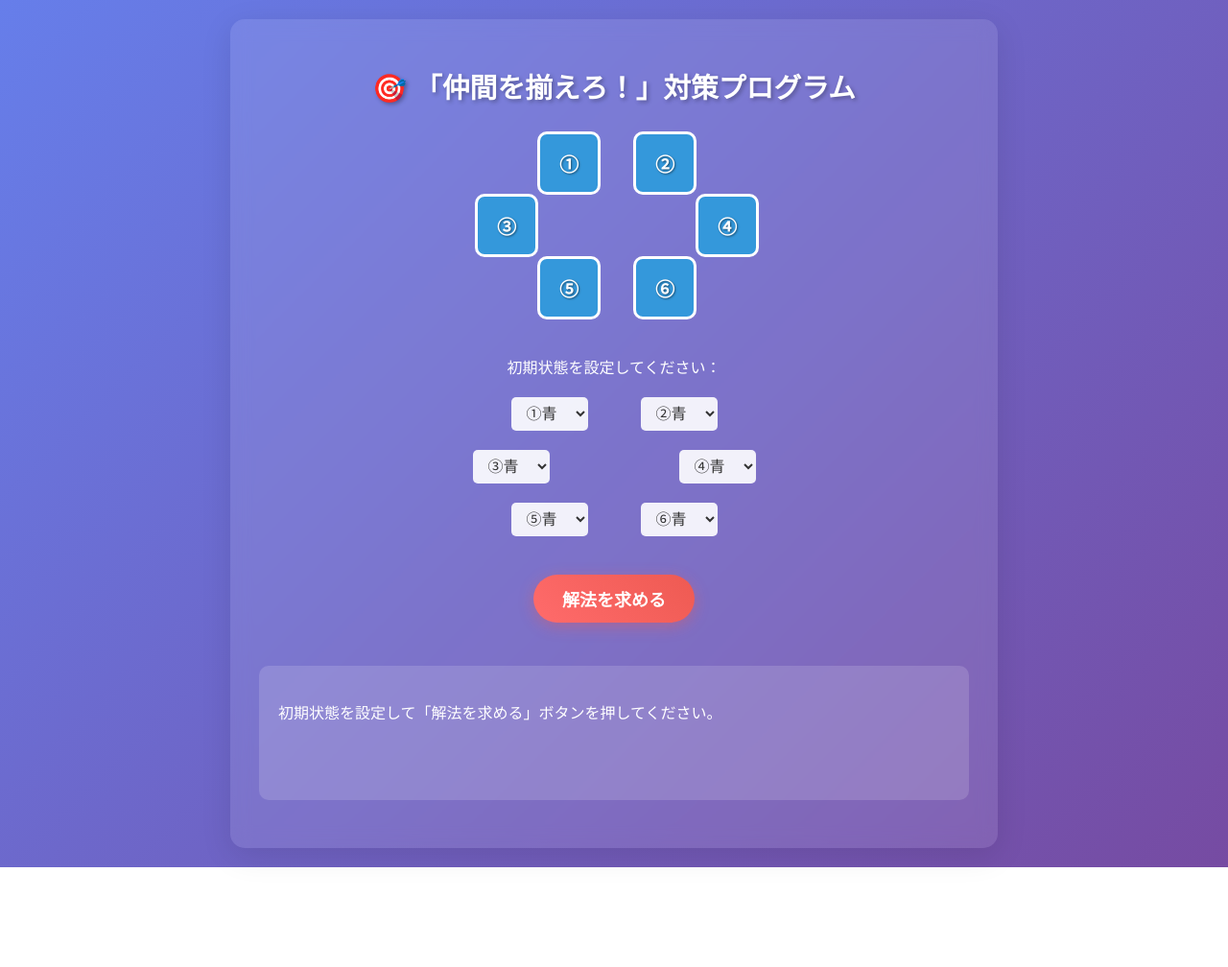
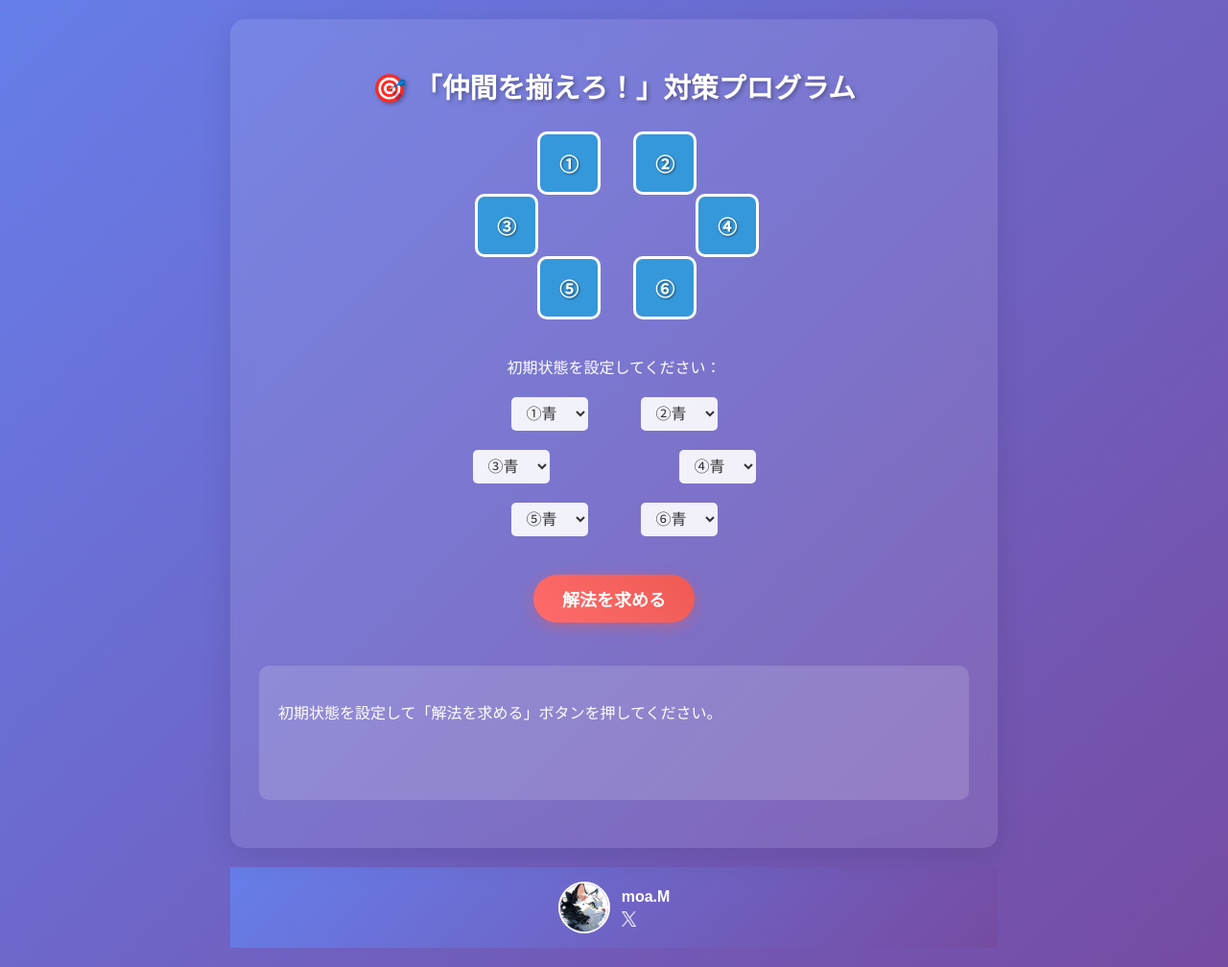
Before and after one commit to moa-m/moa-m.github.io, a plain HTML site: page index.html in a window 1280 px wide. Shown: the whole page at 96% size. Before the commit the page ends 904 px from the top, so only its background shows below. Drawn offline with Linux system fonts and the light colour scheme.

Commit message:
footer追加。

```diff
--- a/index.html
+++ b/index.html
@@ -214,6 +214,25 @@
         </div>
     </div>
 
+    <!-- フッター -->
+    <footer style="background: linear-gradient(135deg, #667eea 0%, #764ba2 100%); padding: 15px 0; margin-top: 20px;">
+        <div style="max-width: 800px; margin: 0 auto; text-align: center;">
+            <!-- プロフィールセクション -->
+            <div style="display: flex; flex-direction: row; align-items: center; justify-content: center; gap: 12px; margin-bottom: 0;">
+                <img src="icon.png" alt="moa プロフィール画像" style="width: 50px; height: 50px; border-radius: 50%; object-fit: cover; border: 2px solid #ffffff;" />
+                <div style="display: flex; flex-direction: column; align-items: flex-start;">
+                    <span style="font-size: 1rem; font-weight: 600; color: #ffffff;">moa.M</span>
+                    <div style="display: flex; align-items: center; gap: 8px; margin-top: 4px;">
+                        <a href="https://x.com/r0NGTIznYp13602" target="_blank" rel="noopener noreferrer" style="color: #ffffff; text-decoration: none;" aria-label="moa on X">
+                            <img src="x_logo-white.png" alt="X logo" style="height: 16px; width: auto; vertical-align: middle; transition: opacity 0.2s ease-in-out;" onmouseover="this.style.opacity='0.8'" onmouseout="this.style.opacity='1'" />
+                        </a>
+                    </div>
+                </div>
+            </div>
+            <!-- /プロフィールセクション -->
+        </div>
+    </footer>
+
     <script>
         // 色の順番: blue -> yellow -> red -> blue
         const colorOrder = ['blue', 'yellow', 'red'];
```
Also changed, not shown: icon.png (added), x_logo-white.png (added).
